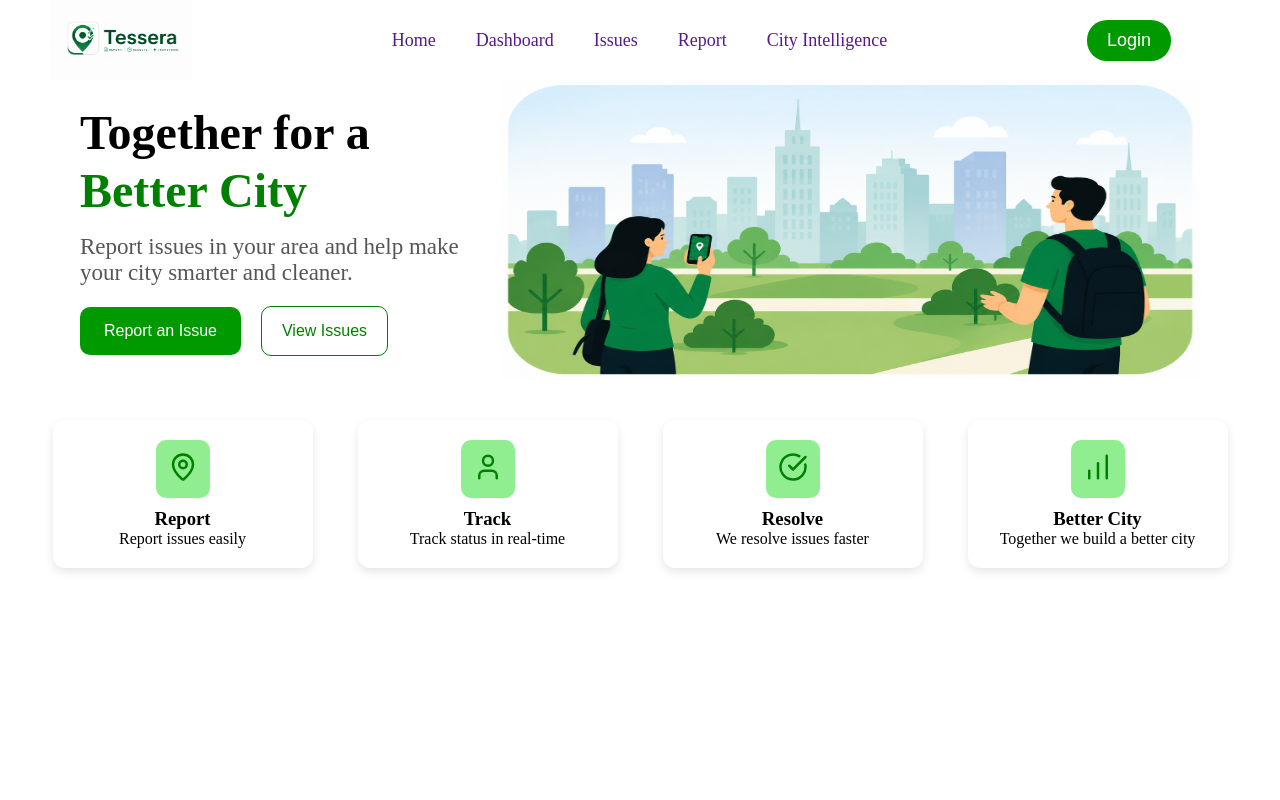
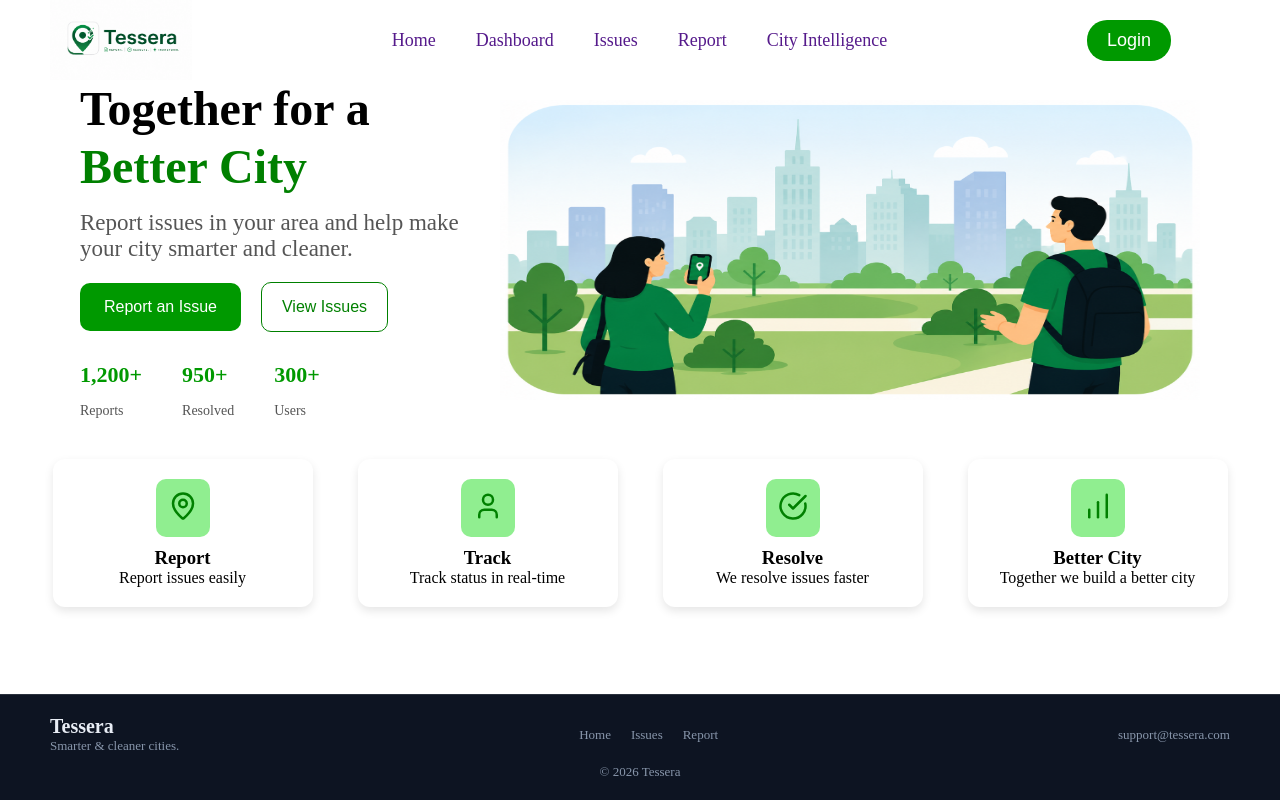
Before and after one commit to sankalp-tripath12/Tessera, a React (Vite) app in the folder tessera_project/: page / in a window 1280 px wide. Built offline with nearby package versions, Linux system fonts and the light colour scheme.

Commit message:
added stats section in home body and redesign footer part

```diff
--- a/tessera_project/src/components/home_page_components/Body_Home.css
+++ b/tessera_project/src/components/home_page_components/Body_Home.css
@@ -37,3 +37,27 @@
 .hero-buttons{
     margin-top: 20px;
 }
+
+
+/* stats section for No. of reports ,resolved cases ,ueser*/
+
+.hero-stats {
+  display: flex;
+  gap: 40px;
+  margin-top: 30px;
+}
+
+.hero-stats div {
+  text-align: left;
+}
+
+.hero-stats h3 {
+  font-size: 22px;
+  color: #009900;
+  margin-bottom: 5px;
+}
+
+.hero-stats p {
+  font-size: 14px;
+  color: #555;
+}
--- a/tessera_project/src/components/home_page_components/Body_Home.jsx
+++ b/tessera_project/src/components/home_page_components/Body_Home.jsx
@@ -15,6 +15,25 @@ const Body_Home = () => {
         <button className="hero-buttons" style={{backgroundColor:"#009900",border:"none", fontSize:"16px", color:"white", padding:"15px 24px", borderRadius:"10px"}}>Report an Issue</button>
         <button className="hero-buttons" style={{ backgroundColor:"white",border:"1px solid green",fontSize:"16px", color:"green", padding:"15px 20px", borderRadius:"10px",marginLeft:"20px"   }}>View Issues</button>
 
+
+{/* stats section for No. of reports ,resolved cases ,ueser */}
+        <div className="hero-stats">
+      <div>
+        <h3>1,200+</h3>
+        <p>Reports</p>
+      </div>
+
+      <div>
+        <h3>950+</h3>
+        <p>Resolved</p>
+      </div>
+
+      <div>
+        <h3>300+</h3>
+        <p>Users</p>
+      </div>
+    </div>
+
       </div>
 
        <div className="hero-image">
--- a/tessera_project/src/components/home_page_components/Footer.css
+++ b/tessera_project/src/components/home_page_components/Footer.css
@@ -1,17 +1,57 @@
+.footer {
+  background-color: #0d1422;
+  color: #e8edf5;
 
-.footer{
-    display: flex;
-    justify-content: space-between;
-    align-items: center;
-    padding: 20px 40px;
-    /* margin-bottom: 0; */
-    position: fixed;
-    bottom: 0;
-    width: 100%;
+  /* 🔥 reduced height */
+  padding: 20px 50px;
 
+  display: flex;
+  align-items: center;
+  justify-content: space-between;
+  flex-wrap: wrap;
+
+  border-top: 1px solid rgba(255,255,255,0.12);
 }
 
-.footer img{
-    width: 150px;
-    height: 75px;
+/* Logo text */
+.footer-logo {
+  font-size: 20px;
+  font-weight: 600;
 }
+
+/* small text */
+.footer p {
+  font-size: 13px;
+  color: #8896ab;
+}
+
+/* links */
+.footer-links {
+  display: flex;
+  gap: 20px;
+}
+
+.footer-links a {
+  text-decoration: none;
+  color: #8896ab;
+  font-size: 13px;
+  transition: 0.2s;
+}
+
+.footer-links a:hover {
+  color: #4f7cff;
+}
+
+/* contact */
+.footer-contact {
+  font-size: 13px;
+}
+
+/* bottom */
+.footer-bottom {
+  width: 100%;
+  text-align: center;
+  margin-top: 10px;
+  font-size: 12px;
+  color: #8896ab;
+}
--- a/tessera_project/src/components/home_page_components/Footer.jsx
+++ b/tessera_project/src/components/home_page_components/Footer.jsx
@@ -1,13 +1,34 @@
 import React from 'react'
-import Tessera_logo from "../../assets/Tessera_logo.png"
 import "./Footer.css"
 
 const Footer = () => {
   return (
-    <div className="footer">
-      <img src={Tessera_logo} alt="Tessera Logo" />
-      <p>@ 2026 Tessera. All rights reserved.</p>
-    </div>
+    <footer className="footer">
+
+      {/* Left */}
+      <div className="footer-left">
+        <h2 className="footer-logo">Tessera</h2>
+        <p>Smarter & cleaner cities.</p>
+      </div>
+
+      {/* Links */}
+      <div className="footer-links">
+        <a href="/">Home</a>
+        <a href="/issues">Issues</a>
+        <a href="/report">Report</a>
+      </div>
+
+      {/* Contact */}
+      <div className="footer-contact">
+        <p>support@tessera.com</p>
+      </div>
+
+      {/* Bottom */}
+      <div className="footer-bottom">
+        <p>© 2026 Tessera</p>
+      </div>
+
+    </footer>
   )
 }
 
--- a/tessera_project/src/index.css
+++ b/tessera_project/src/index.css
@@ -2,6 +2,21 @@
   padding: 0;
   margin: 0;
 ;
+
+
+html, body, #root {
+  height: 100%;
+}
+
+.app-container {
+  min-height: 100vh;
+  display: flex;
+  flex-direction: column;
+}
+
+.main-content {
+  flex: 1;
+}
 
 }
 /* body {
--- a/tessera_project/src/pages/Home.jsx
+++ b/tessera_project/src/pages/Home.jsx
@@ -3,17 +3,18 @@ import Navbar from '../components/Navbar'
 import Body_Home from '../components/home_page_components/Body_Home'
 import Footer from '../components/home_page_components/Footer'
 import Feature_Section from '../components/home_page_components/Feature_Section'
-import { MapPin, User, CheckCircle, BarChart } from "lucide-react"; /*lucide-raect is basically a library of icons. We are using it to get the icons for the feature section.*/
-
-
+import { MapPin, User, CheckCircle, BarChart } from "lucide-react"
 
 const Home = () => {
   return (
-    <>
+    <div className="app-container">
+
       <Navbar />
+
+      <div className="main-content">
         <Body_Home />
+
         <div className="features-container">
-
           <Feature_Section
             icon={MapPin}
             title="Report"
@@ -37,11 +38,12 @@ const Home = () => {
             title="Better City"
             description="Together we build a better city"
           />
+        </div>
+      </div>
+
+      <Footer />
 
     </div>
-    {/* <Footer /> */}
-
-    </>
   )
 }
 
```
Lines whose indentation alone changed are shown as unchanged.
